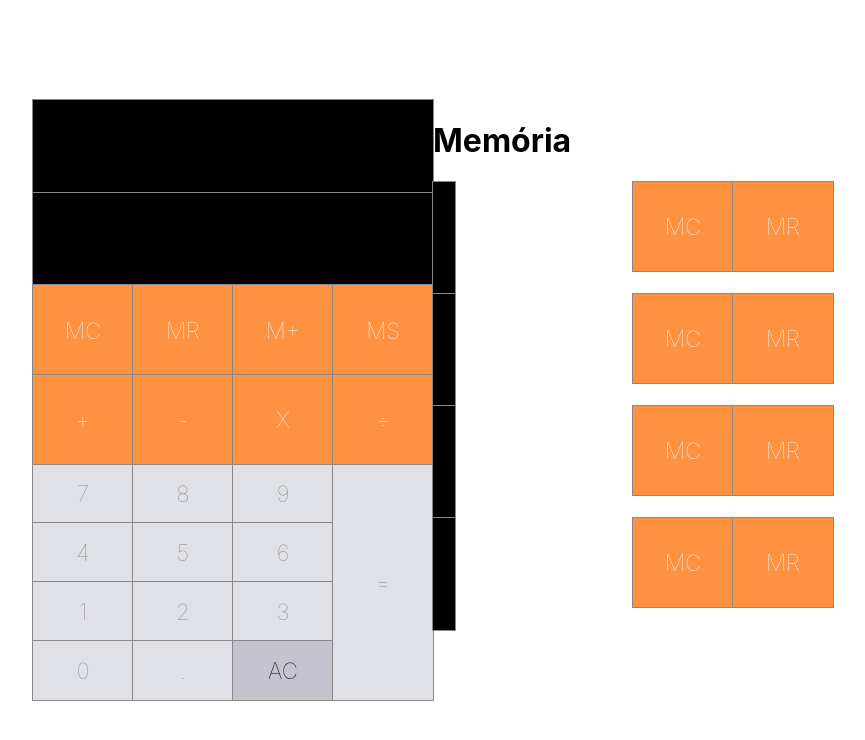
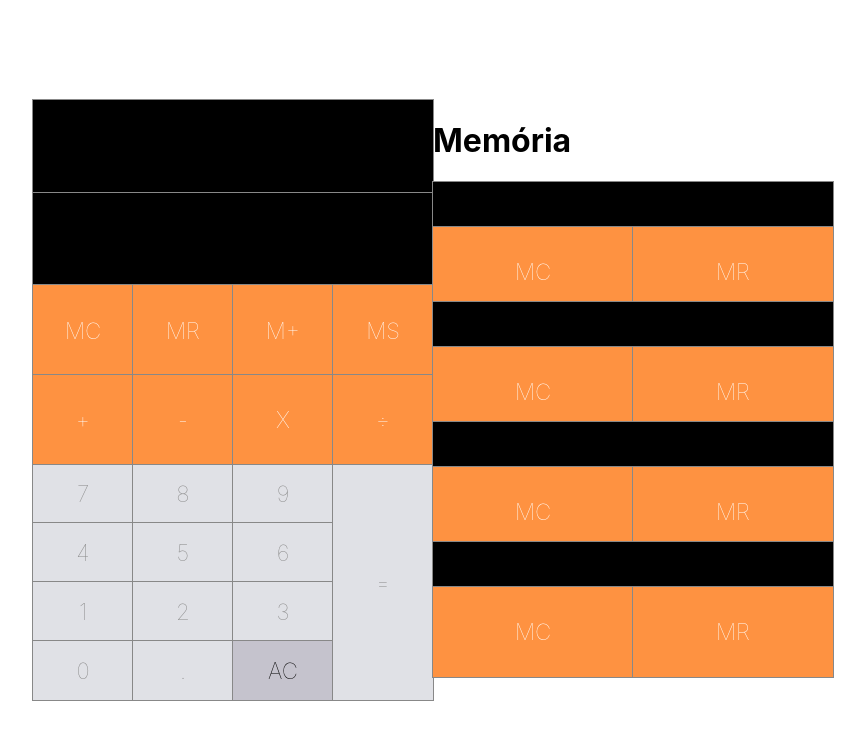
Before and after one commit to juliazanon/calculadora, a React (Create React App) app: page / in a window 1280 px wide. Shown: the top 740 px of the page, without its empty margins (207-1072 px from the left). Built offline with nearby package versions, Linux system fonts and the light colour scheme.

Commit message:
Arrumar layout da memoria

```diff
--- a/src/App.css
+++ b/src/App.css
@@ -37,10 +37,11 @@ div#bloco {
 
 .acoes-memoria {
   display:flex;
-  width: 50%;
+  width: 100%;
+  height: 60px;
+  align-items: center;
 }
 
 .input-memoria {
-  display: flex;
-  width: 50%;
+  height: 60px;
 }
--- a/src/App.js
+++ b/src/App.js
@@ -15,7 +15,11 @@ class App extends React.Component {
       calculado: false,
       decimal: false,
       operador: false,
-      digitar_junto: true
+      digitar_junto: true,
+      memoria1: "",
+      memorai2: "",
+      memoria3: "",
+      memoria4: ""
     };
   }
 
@@ -110,23 +114,26 @@ class App extends React.Component {
       digitar_junto: false}));
   }
 
-  acoesMemoriaGeral = (val, ) => {
+  acoesMemoriaGeral = val => {
+    // Se for MC
+    if (val === "MR") {
+      this.setState(state => ({memoria1: this.state.input}));
+    }
+  }
+
+  acoesMemoria1 = (val) => {
 
   }
 
-  acoesMemoria1 = (val, ) => {
+  acoesMemoria2 = (val) => {
 
   }
 
-  acoesMemoria2 = (val, ) => {
+  acoesMemoria3 = (val) => {
 
   }
 
-  acoesMemoria3 = (val, ) => {
-
-  }
-
-  acoesMemoria4 = (val, ) => {
+  acoesMemoria4 = (val) => {
 
   }
 
@@ -137,10 +144,10 @@ class App extends React.Component {
           <Input input={this.state.input2}></Input>
           <Input input={this.state.input}></Input>
           <div id="operacoes" className="linha">
-            <Botao handleClick={this.acoesMemoriaGeral}> MC </Botao>
-            <Botao handleClick={this.acoesMemoriaGeral}> MR </Botao>
-            <Botao handleClick={this.acoesMemoriaGeral}> M+ </Botao>
-            <Botao handleClick={this.acoesMemoriaGeral}> MS </Botao>
+            <Botao handleClick={this.acoesMemoriaGeral}>MC</Botao>
+            <Botao handleClick={this.acoesMemoriaGeral}>MR</Botao>
+            <Botao handleClick={this.acoesMemoriaGeral}>M+</Botao>
+            <Botao handleClick={this.acoesMemoriaGeral}>MS</Botao>
           </div>
           <div id="operacoes" className="linha">
             <Botao handleClick={this.escreverInput}> + </Botao>
@@ -174,7 +181,7 @@ class App extends React.Component {
         </div>
         <div className="box-memoria">
           <h1>Memória</h1>
-          <div className="linha">
+          <div className="coluna">
             <div className="input-memoria">
               <Input memoria1={this.state.memoria1}></Input>
             </div>
@@ -183,7 +190,7 @@ class App extends React.Component {
               <Botao handleClick={this.acoesMemoria1}> MR </Botao>
             </div>
           </div>
-          <div className="linha">
+          <div className="coluna">
             <div className="input-memoria">
               <Input memoria2={this.state.memoria2}></Input>
             </div>
@@ -192,7 +199,7 @@ class App extends React.Component {
               <Botao handleClick={this.acoesMemoria2}> MR </Botao>
             </div>
           </div>
-          <div className="linha">
+          <div className="coluna">
             <div className="input-memoria">
               <Input memoria3={this.state.memoria3}></Input>
             </div>
@@ -201,7 +208,7 @@ class App extends React.Component {
               <Botao handleClick={this.acoesMemoria3}> MR </Botao>
             </div>
           </div>
-          <div className="linha">
+          <div className="coluna">
             <div className="input-memoria">
               <Input memoria4={this.state.memoria4}></Input>
             </div>
```
